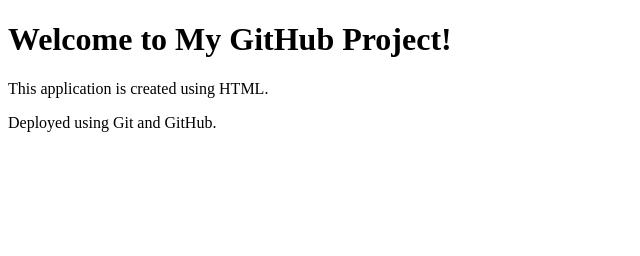
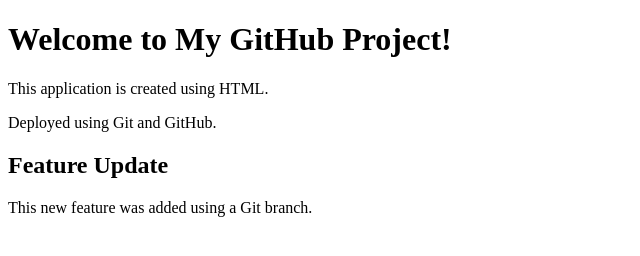
Before and after one commit to shana-could/git-github-lab, a plain HTML site: page index.html in a window 1280 px wide. Shown: the whole page, without its empty margins (0-640 px from the left). Drawn offline with Linux system fonts and the light colour scheme.

Commit message:
Add new feature to HTML application

```diff
--- a/index.html
+++ b/index.html
@@ -7,5 +7,7 @@
     <h1>Welcome to My GitHub Project!</h1>
     <p>This application is created using HTML.</p>
     <p>Deployed using Git and GitHub.</p>
+    <h2>Feature Update</h2>
+    <p>This new feature was added using a Git branch.</p>
 </body>
 </html>
```
